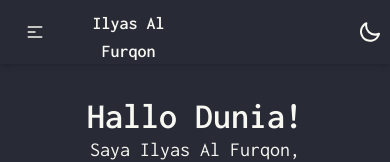
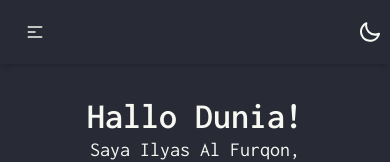
Before and after one commit to Ilyasafn/Ilyasafn.github.io, a React (Vite) app: page /#/ in a window 390 px wide. Shown: the top 162 px of the page. Built offline with nearby package versions, Linux system fonts and the light colour scheme.

Commit message:
Mengubah tampilan navbar pada rasio layar tertentu / responsive

```diff
--- a/src/components/Navbar.jsx
+++ b/src/components/Navbar.jsx
@@ -2,6 +2,7 @@ import { NavLink } from "react-router-dom";
 
 const Navbar = () => {
   return (
+    <nav>
       <div className="navbar bg-base-100 shadow-md">
         <div className="navbar-start">
           {/* Navbar Responsif Sidebar */}
@@ -31,7 +32,7 @@ const Navbar = () => {
           </div>
           {/* Navbar Responsif Sidebar END */}
           <NavLink to={"/"}>
-          <span className="btn btn-ghost text-lg">Ilyas Al Furqon</span>
+            <span className="btn btn-ghost text-lg md:flex hidden">Ilyas Al Furqon</span>
           </NavLink>
         </div>
         <div className="navbar-center hidden lg:flex">
@@ -70,6 +71,7 @@ const Navbar = () => {
           </label>
         </div>
       </div>
+    </nav>
   );
 };
 
```
Lines whose indentation alone changed are shown as unchanged.
